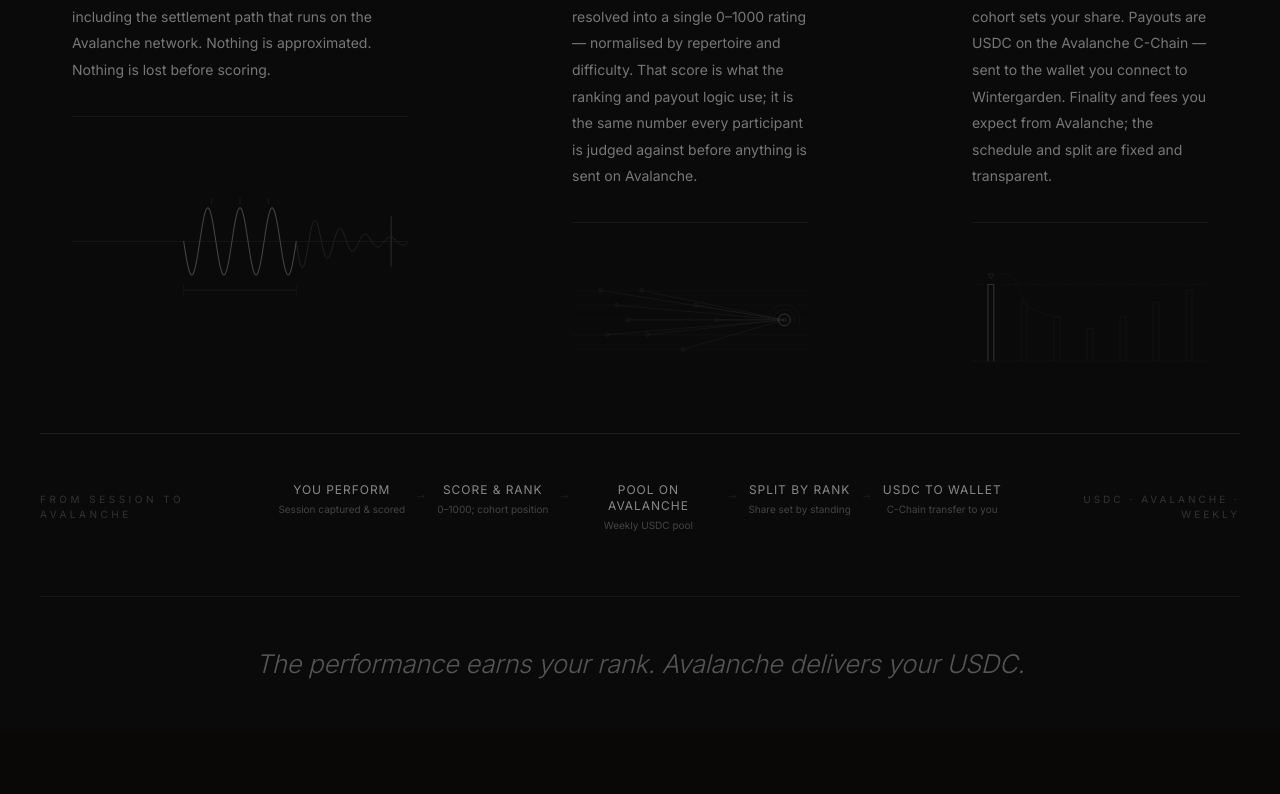
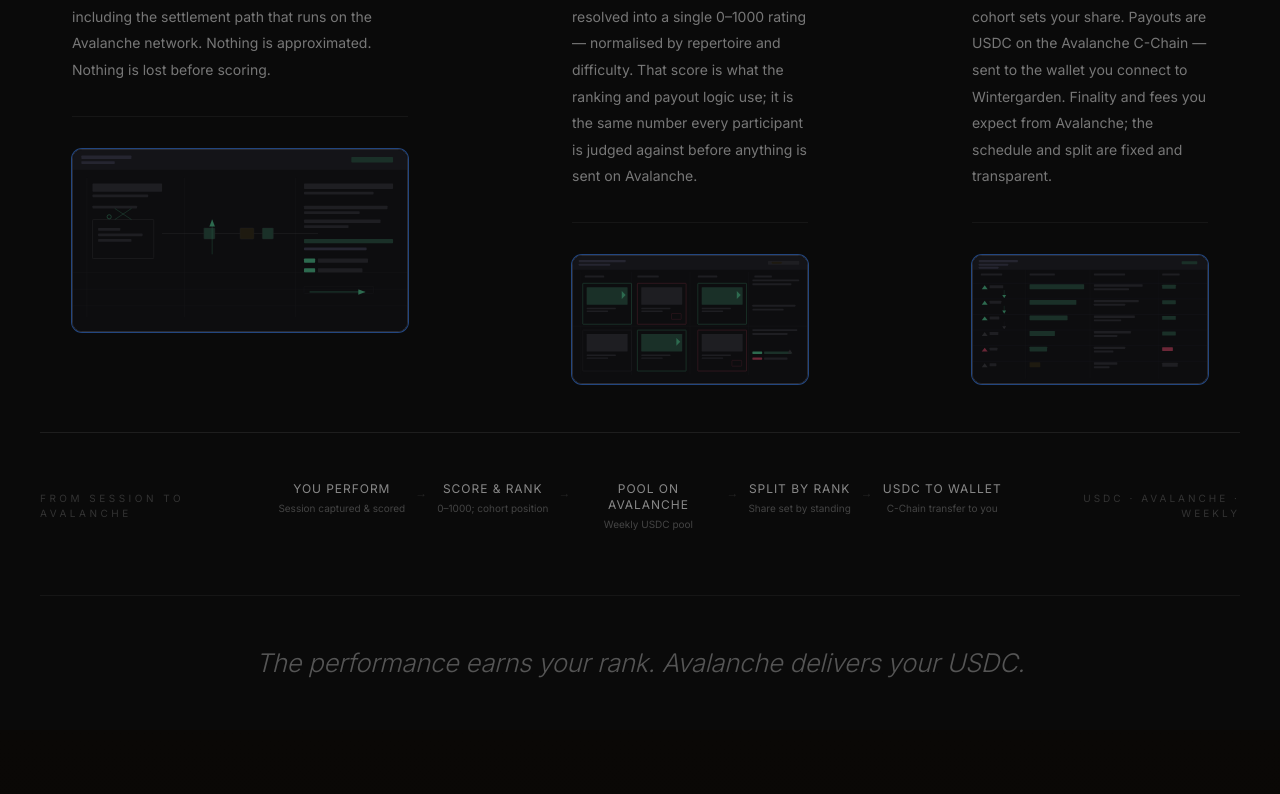
Before and after one commit to centuriesmutual/WinterGarden, a Next.js app: page / in a window 1280 px wide. Shown: the part 5326-6120 px from the top of the page. Built offline with nearby package versions, Linux system fonts and the light colour scheme.

Commit message:
Programme: use terminal feature illustrations and visible panel frames
Made-with: Cursor

```diff
--- a/components/sections/HowItWorks.tsx
+++ b/components/sections/HowItWorks.tsx
@@ -1,6 +1,11 @@
 "use client";
 
 import { LazyMotion, domAnimation, m } from "framer-motion";
+import {
+  MeritRecord,
+  WalletConnect,
+  WeeklyPayout,
+} from "@/components/illustrations/FeatureIllustrations";
 
 const sectionBg = "#0a0a0a";
 
@@ -44,301 +49,11 @@ const ECONOMY_NODES: { label: string; sub: string }[] = [
   { label: "USDC to wallet", sub: "C-Chain transfer to you" },
 ];
 
-/* Programme illustrations — 400×220 viewBox, stroke-only, ruling-pen feel */
-const ILL = "var(--ill-stroke, #2e2e2e)";
-
-function movement1CapturePaths() {
-  const a = 133;
-  const b = 267;
-  const mid: string[] = [];
-  let k = 0;
-  for (let x = a; x < b - 0.01; x += 0.85) {
-    const t = ((x - a) / (b - a)) * Math.PI * 2 * 3.5;
-    const y = 110 + 40 * Math.sin(t);
-    if (k++ === 0) {
-      mid.push(`M ${a} ${y.toFixed(2)}`);
-    } else {
-      mid.push(`L ${x.toFixed(1)} ${y.toFixed(2)}`);
-    }
-  }
-  mid.push("L 267 110");
-  const tail: string[] = ["M 267 110"];
-  for (let x = 267.8; x <= 400; x += 0.85) {
-    const u = (x - b) / (400 - b);
-    const env = 30 * (1 - u) * (1 - u) + 4.5;
-    const ph = (x - b) * 0.21;
-    const y = 110 + env * Math.sin(ph);
-    tail.push(`L ${x.toFixed(1)} ${y.toFixed(2)}`);
-  }
-  return { accent: mid.join(" "), tail: tail.join(" ") };
-}
-
-function IllPerform() {
-  const { accent, tail } = movement1CapturePaths();
-  return (
-    <svg
-      className="w-full h-auto"
-      viewBox="0 0 400 220"
-      fill="none"
-      xmlns="http://www.w3.org/2000/svg"
-      aria-hidden
-    >
-      <line x1="0" y1="110" x2="400" y2="110" stroke="#1e1e1e" strokeWidth={0.75} />
-      <path
-        d={accent}
-        stroke="#444444"
-        strokeWidth={1.25}
-        strokeLinecap="round"
-        strokeLinejoin="round"
-        fill="none"
-      />
-      <path
-        d={tail}
-        stroke={ILL}
-        strokeWidth={0.75}
-        strokeLinecap="round"
-        strokeLinejoin="round"
-        fill="none"
-      />
-      <line
-        x1="166.3"
-        y1="58"
-        x2="166.3"
-        y2="66"
-        stroke="#252525"
-        strokeWidth={0.75}
-      />
-      <line
-        x1="200"
-        y1="58"
-        x2="200"
-        y2="66"
-        stroke="#252525"
-        strokeWidth={0.75}
-      />
-      <line
-        x1="233.7"
-        y1="58"
-        x2="233.7"
-        y2="66"
-        stroke="#252525"
-        strokeWidth={0.75}
-      />
-      <line
-        x1="133"
-        y1="168"
-        x2="267"
-        y2="168"
-        stroke="#1e1e1e"
-        strokeWidth={0.75}
-      />
-      <line
-        x1="133"
-        y1="162"
-        x2="133"
-        y2="174"
-        stroke="#1e1e1e"
-        strokeWidth={0.75}
-      />
-      <line
-        x1="267"
-        y1="162"
-        x2="267"
-        y2="174"
-        stroke="#1e1e1e"
-        strokeWidth={0.75}
-      />
-      <line
-        x1="380"
-        y1="80"
-        x2="380"
-        y2="140"
-        stroke="#333"
-        strokeWidth={1}
-      />
-    </svg>
-  );
-}
-
-const ILL2_NOTES: { x: number; y: number }[] = [
-  { x: 48, y: 60 },
-  { x: 75, y: 85 },
-  { x: 95, y: 110 },
-  { x: 128, y: 135 },
-  { x: 118, y: 60 },
-  { x: 188, y: 160 },
-  { x: 210, y: 85 },
-  { x: 245, y: 110 },
-  { x: 60, y: 135 },
-];
-
-const ILL2_FX = 360;
-const ILL2_FY = 110;
-
-function IllAnalyse() {
-  return (
-    <svg
-      className="w-full h-auto"
-      viewBox="0 0 400 220"
-      fill="none"
-      xmlns="http://www.w3.org/2000/svg"
-      aria-hidden
-    >
-      {[60, 85, 110, 135, 160].map((y) => (
-        <line
-          key={y}
-          x1="0"
-          y1={y}
-          x2="400"
-          y2={y}
-          stroke="#1a1a1a"
-          strokeWidth={0.5}
-        />
-      ))}
-      {ILL2_NOTES.map((n) => (
-        <line
-          key={`ray-${n.x}-${n.y}`}
-          x1={n.x}
-          y1={n.y}
-          x2={ILL2_FX}
-          y2={ILL2_FY}
-          stroke="#222222"
-          strokeWidth={0.75}
-        />
-      ))}
-      {ILL2_NOTES.map((n) => (
-        <circle
-          key={`nh-${n.x}-${n.y}`}
-          cx={n.x}
-          cy={n.y}
-          r={3}
-          fill="none"
-          stroke="#2a2a2a"
-          strokeWidth={0.75}
-        />
-      ))}
-      <circle
-        cx={ILL2_FX}
-        cy={ILL2_FY}
-        r={10}
-        fill="none"
-        stroke="#444444"
-        strokeWidth={1.25}
-      />
-      <circle
-        cx={ILL2_FX}
-        cy={ILL2_FY}
-        r={3}
-        fill="none"
-        stroke="#333333"
-        strokeWidth={0.75}
-      />
-      <path
-        d="M 342 110 A 18 18 0 1 1 377.1 116.1"
-        stroke="#252525"
-        strokeWidth={0.5}
-        fill="none"
-        strokeLinecap="round"
-      />
-      <path
-        d="M 334 110 A 26 26 0 1 1 384.4 119"
-        stroke="#252525"
-        strokeWidth={0.5}
-        fill="none"
-        strokeLinecap="round"
-      />
-    </svg>
-  );
-}
-
-const ILL3_CX = [32, 88, 144, 200, 256, 312, 368];
-const ILL3_TOPS = [50, 80, 105, 125, 105, 80, 60];
-const ILL3_BW = 5;
-
-function IllAscend() {
-  const tTop = ILL3_TOPS[0];
-  return (
-    <svg
-      className="w-full h-auto"
-      viewBox="0 0 400 220"
-      fill="none"
-      xmlns="http://www.w3.org/2000/svg"
-      aria-hidden
-    >
-      <line
-        x1="0"
-        y1="180"
-        x2="400"
-        y2="180"
-        stroke="#1e1e1e"
-        strokeWidth={0.75}
-      />
-      {ILL3_CX.map((cx, i) => {
-        const y1 = ILL3_TOPS[i];
-        const left = cx - ILL3_BW;
-        const right = cx + ILL3_BW;
-        const accent = i === 0;
-        return (
-          <g key={cx}>
-            <line
-              x1={left}
-              y1={y1}
-              x2={left}
-              y2="180"
-              stroke={accent ? "#444444" : "#1e1e1e"}
-              strokeWidth={accent ? 1.25 : 0.75}
-            />
-            <line
-              x1={right}
-              y1={y1}
-              x2={right}
-              y2="180"
-              stroke={accent ? "#444444" : "#1e1e1e"}
-              strokeWidth={accent ? 1.25 : 0.75}
-            />
-            <line
-              x1={left}
-              y1={y1}
-              x2={right}
-              y2={y1}
-              stroke={accent ? "#444444" : "#1e1e1e"}
-              strokeWidth={accent ? 1.25 : 0.75}
-            />
-          </g>
-        );
-      })}
-      <path
-        d="M 32 50 C 52 22 72 22 88 80 C 108 100 128 100 144 105"
-        stroke="#222222"
-        strokeWidth={0.5}
-        fill="none"
-        strokeLinecap="round"
-        strokeLinejoin="round"
-      />
-      <line
-        x1="0"
-        y1={tTop}
-        x2="400"
-        y2={tTop}
-        stroke="#252525"
-        strokeWidth={0.75}
-        strokeDasharray="2 4"
-      />
-      <path
-        d="M 27 32 L 37 32 L 32 40.5 Z"
-        fill="none"
-        stroke="#333333"
-        strokeWidth={0.75}
-        strokeLinejoin="miter"
-      />
-    </svg>
-  );
-}
-
-const ILLUSTRATIONS = [IllPerform, IllAnalyse, IllAscend] as const;
+/** Terminal-style panels: wallet → merit record → weekly USDC (distinct from page bg). */
+const MOVEMENT_ILLUSTRATIONS = [WalletConnect, MeritRecord, WeeklyPayout] as const;
 
 function MovementBlock({ item, index }: { item: Movement; index: number }) {
-  const Ill = ILLUSTRATIONS[index];
+  const Ill = MOVEMENT_ILLUSTRATIONS[index];
   return (
     <m.article
       initial={{ opacity: 0, y: 24 }}
@@ -404,8 +119,10 @@ function MovementBlock({ item, index }: { item: Movement; index: number }) {
       <p className="text-sm" style={{ color: "#777", lineHeight: 1.9 }}>
         {item.body}
       </p>
-      <div className="mt-8 w-full max-w-[480px] mx-auto border-t border-[#161616] pt-8 md:max-w-none md:mx-0">
-        <Ill />
+      <div className="mt-8 w-full max-w-[min(100%,480px)] mx-auto border-t border-[#161616] pt-8 md:max-w-none md:mx-0">
+        <div className="rounded overflow-hidden border border-[#2a2a30] ring-1 ring-white/[0.04]">
+          <Ill />
+        </div>
       </div>
     </m.article>
   );
```
